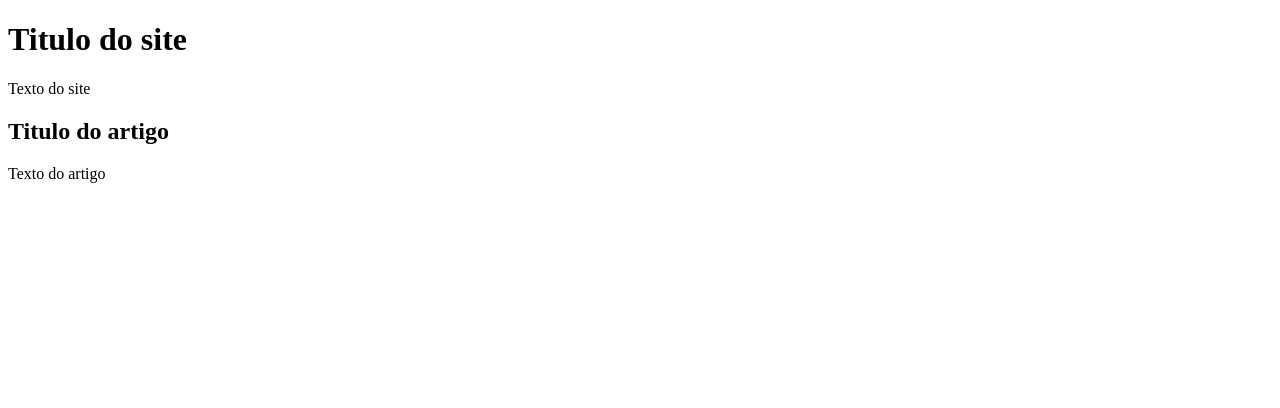
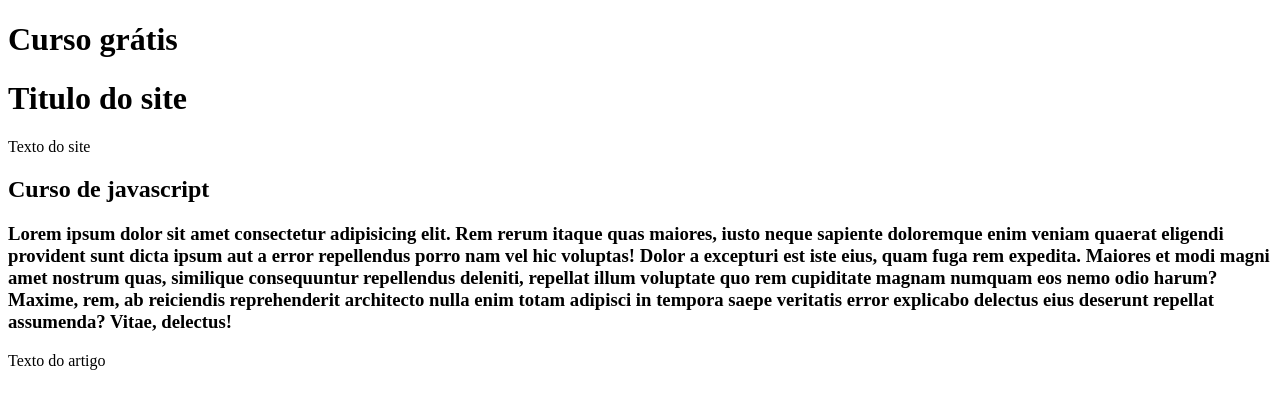
Before and after one commit to LucasCostaFilho/Projeto-site, a plain HTML site: page index.html in a window 1280 px wide. Drawn offline with Linux system fonts and the light colour scheme.

Commit message:
comecei a escrever conteudo

```diff
--- a/index.html
+++ b/index.html
@@ -3,14 +3,18 @@
 <head>
     <meta charset="UTF-8">
     <meta name="viewport" content="width=device-width, initial-scale=1.0">
-    <title>Titulo do site</title>
+    <title></title>
 </head>
 <body>
     <main>
+        <header>
+            <h1>Curso grátis</h1>
+        </header>
         <h1>Titulo do site</h1>
         <p>Texto do site</p>
         <article>
-            <h2>Titulo do artigo</h2>
+            <h2>Curso de javascript</h2>
+            <h3>Lorem ipsum dolor sit amet consectetur adipisicing elit. Rem rerum itaque quas maiores, iusto neque sapiente doloremque enim veniam quaerat eligendi provident sunt dicta ipsum aut a error repellendus porro nam vel hic voluptas! Dolor a excepturi est iste eius, quam fuga rem expedita. Maiores et modi magni amet nostrum quas, similique consequuntur repellendus deleniti, repellat illum voluptate quo rem cupiditate magnam numquam eos nemo odio harum? Maxime, rem, ab reiciendis reprehenderit architecto nulla enim totam adipisci in tempora saepe veritatis error explicabo delectus eius deserunt repellat assumenda? Vitae, delectus!</h3>
             <p>Texto do artigo</p>
         </article>
     </main>
```
